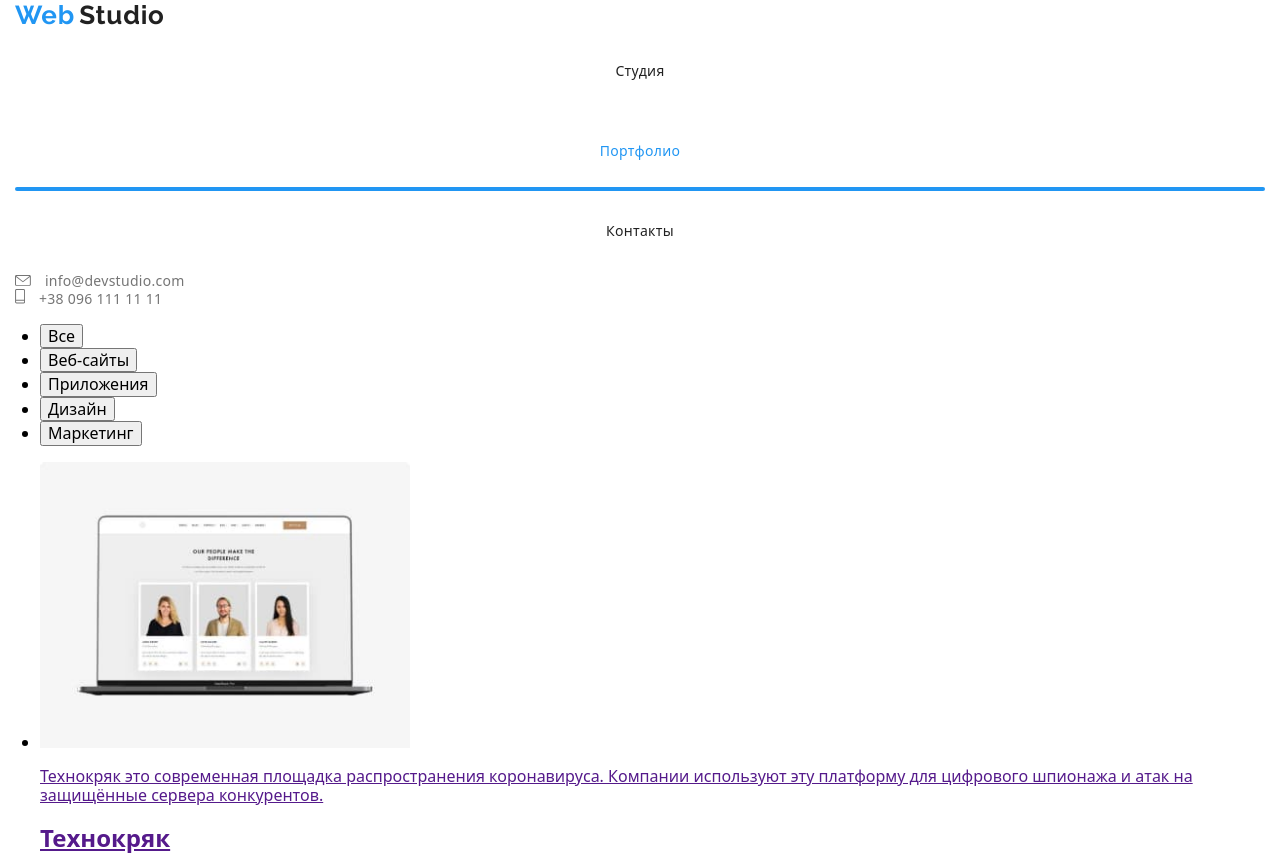
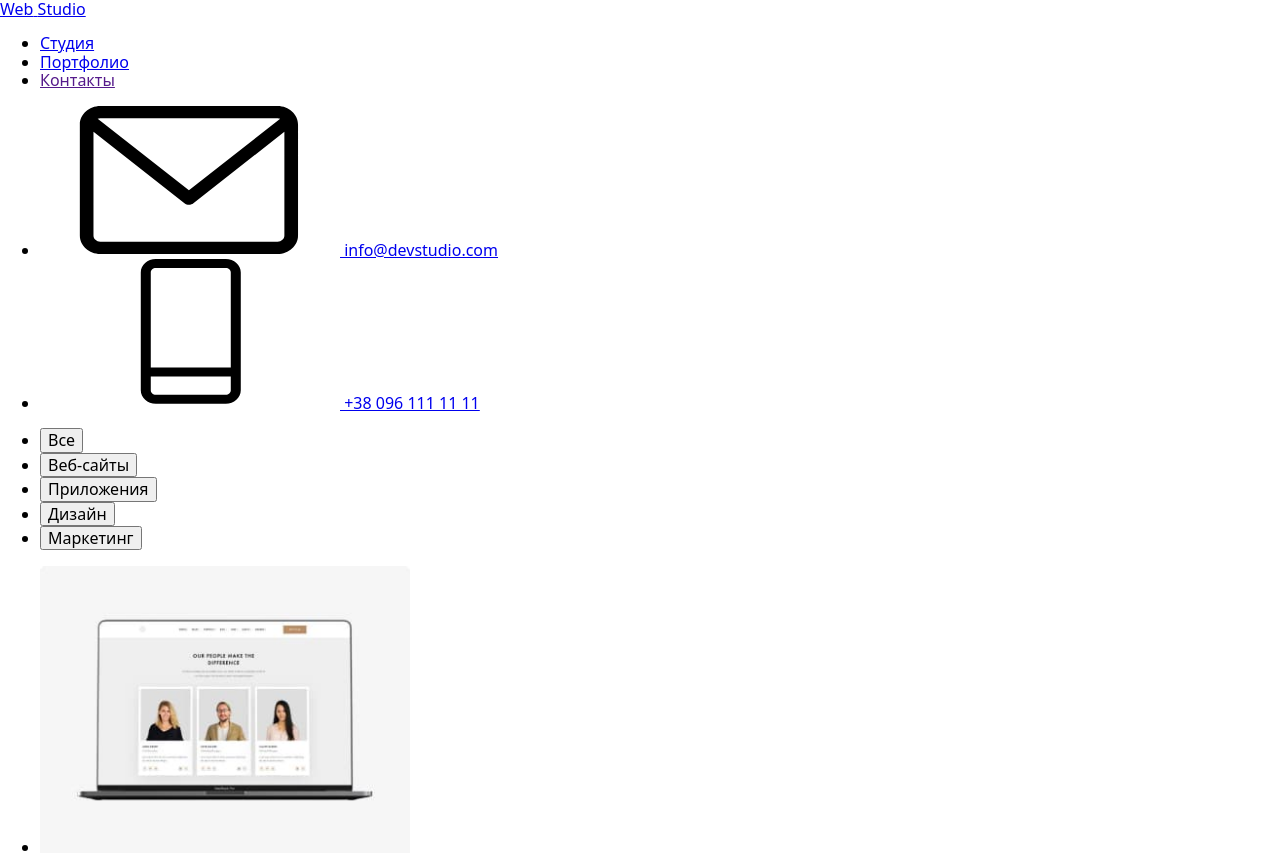
Before and after one commit to Katherine1110/goit-markup-hw-08, a plain HTML site: page portfolio.html in a window 1280 px wide. Shown: the top 856 px of the page. Drawn offline with nearby package versions, Linux system fonts and the light colour scheme.

```diff
--- a/css/main.css
+++ b/css/main.css
@@ -268,131 +268,6 @@ summary {
   display: list-item;
 }
 
-.logo {
-  margin-right: 85px;
-}
-
-.logo,
-.caption-contacts {
-  text-decoration: none;
-}
-
-.header-web, .header-studio {
-  font-family: Raleway, sans-serif;
-  font-weight: 700;
-  font-size: 26px;
-  line-height: 1.19;
-  letter-spacing: 0.03em;
-  color: #2196F3;
-}
-
-.header-studio {
-  color: #212121;
-}
-
-.nav-container {
-  margin-left: auto;
-  margin-right: auto;
-  padding-left: 15px;
-  padding-right: 15px;
-}
-
-.navigation {
-  text-align: center;
-  padding-left: 0;
-  list-style: none;
-  margin-top: 0;
-  margin-bottom: 0;
-}
-
-.navigation .navigation-link {
-  display: block;
-  padding-bottom: 32px;
-  padding-top: 32px;
-  font-weight: 500;
-  font-size: 14px;
-  line-height: 1.14;
-  letter-spacing: 0.02em;
-  color: #212121;
-  text-decoration: none;
-  -webkit-transition: color 250ms cubic-bezier(0.4, 0, 0.2, 1);
-  transition: color 250ms cubic-bezier(0.4, 0, 0.2, 1);
-}
-
-.navigation .navigation-link:hover, .navigation .navigation-link:focus {
-  color: #2196F3;
-}
-
-.navigation-link.curent {
-  color: #2196F3;
-  position: relative;
-}
-
-.navigation-link.curent::after {
-  display: block;
-  position: absolute;
-  left: 0;
-  bottom: 0;
-  content: "";
-  width: 100%;
-  height: 4px;
-  border-radius: 2px;
-  background: #2196F3;
-}
-
-.contacts {
-  list-style: none;
-  padding-left: 0;
-  margin-left: auto;
-  margin-top: 0;
-  margin-bottom: 0;
-}
-
-.contacts .link:not(:last-child) {
-  margin-right: 50px;
-}
-
-.contacts .contacts-link {
-  font-weight: 500;
-  font-size: 14px;
-  line-height: 1.14;
-  letter-spacing: 0.02em;
-  color: #757575;
-  text-decoration: none;
-  -webkit-transition: color 250ms cubic-bezier(0.4, 0, 0.2, 1);
-  transition: color 250ms cubic-bezier(0.4, 0, 0.2, 1);
-}
-
-.contacts .contacts-link:hover, .contacts .contacts-link:focus {
-  color: #2196F3;
-}
-
-.contacts-link .envelope {
-  width: 16px;
-  height: 11px;
-  margin-right: 10px;
-  fill: #757575;
-  -webkit-transition: fill 250ms cubic-bezier(0.4, 0, 0.2, 1);
-  transition: fill 250ms cubic-bezier(0.4, 0, 0.2, 1);
-}
-
-.contacts-link .vector {
-  width: 10px;
-  height: 15px;
-  margin-right: 10px;
-  fill: #757575;
-  -webkit-transition: fill 250ms cubic-bezier(0.4, 0, 0.2, 1);
-  transition: fill 250ms cubic-bezier(0.4, 0, 0.2, 1);
-}
-
-.contacts-link:hover .envelope,
-.contacts-link:focus .envelope,
-.contacts-link:hover .vector,
-.contacts-link:focus .vector {
-  fill: #2196F3;
-  cursor: pointer;
-}
-
 .backdrop {
   position: fixed;
   top: 0;
@@ -630,8 +505,6 @@ textarea:focus {
 .container {
   margin-right: auto;
   margin-left: auto;
-  padding-top: 94px;
-  padding-bottom: 94px;
   padding-right: 15px;
   padding-left: 15px;
 }
@@ -657,13 +530,6 @@ textarea:focus {
 @media screen and (min-width: 1200px) {
   .container {
     width: 1200px;
-  }
-}
-
-@media screen and (max-width: 1199px) {
-  .container {
-    padding-top: 60px;
-    padding-bottom: 60px;
   }
 }
 
```
Also changed, not shown: css/main.min.css, 2 other files.
